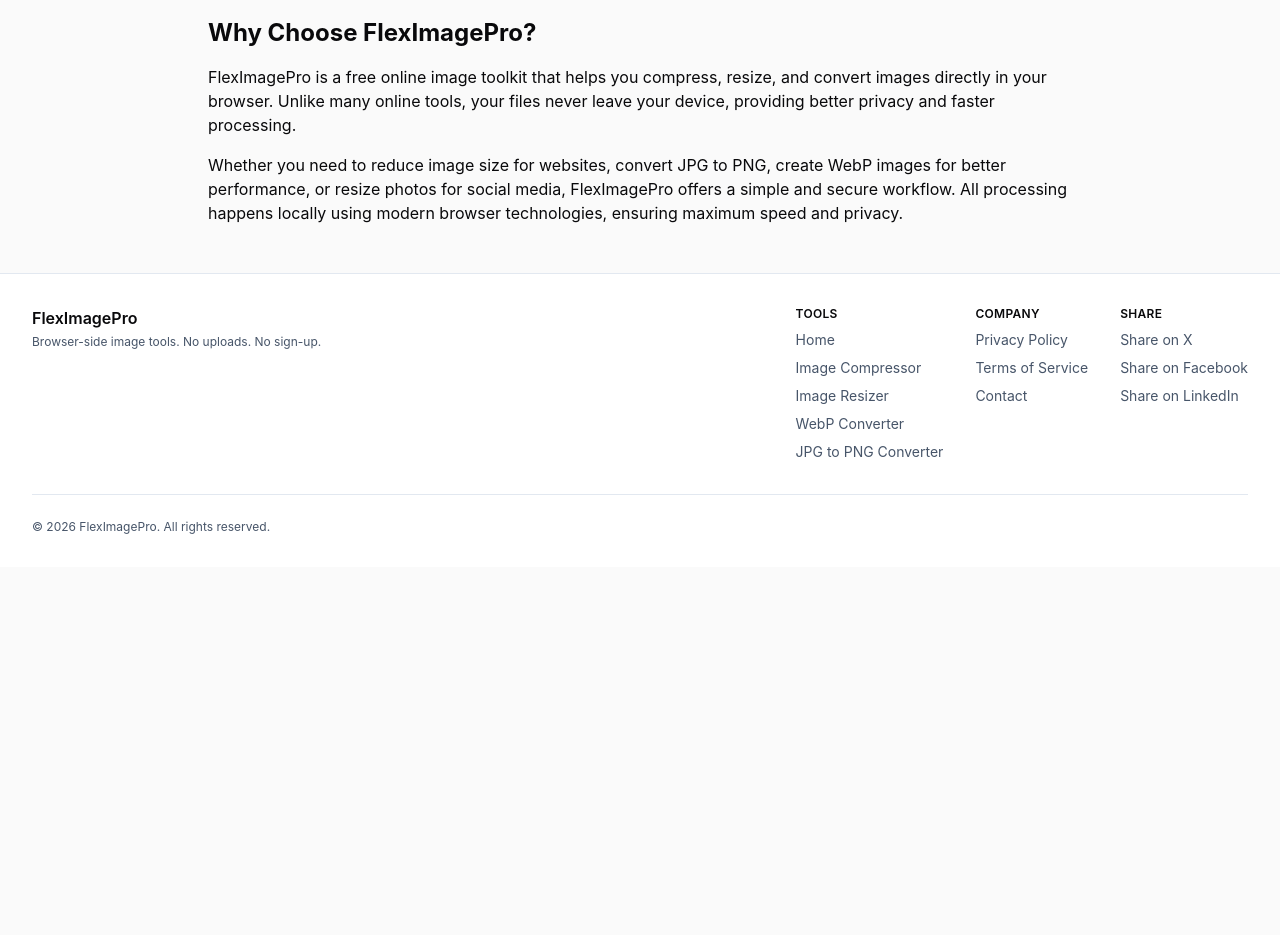
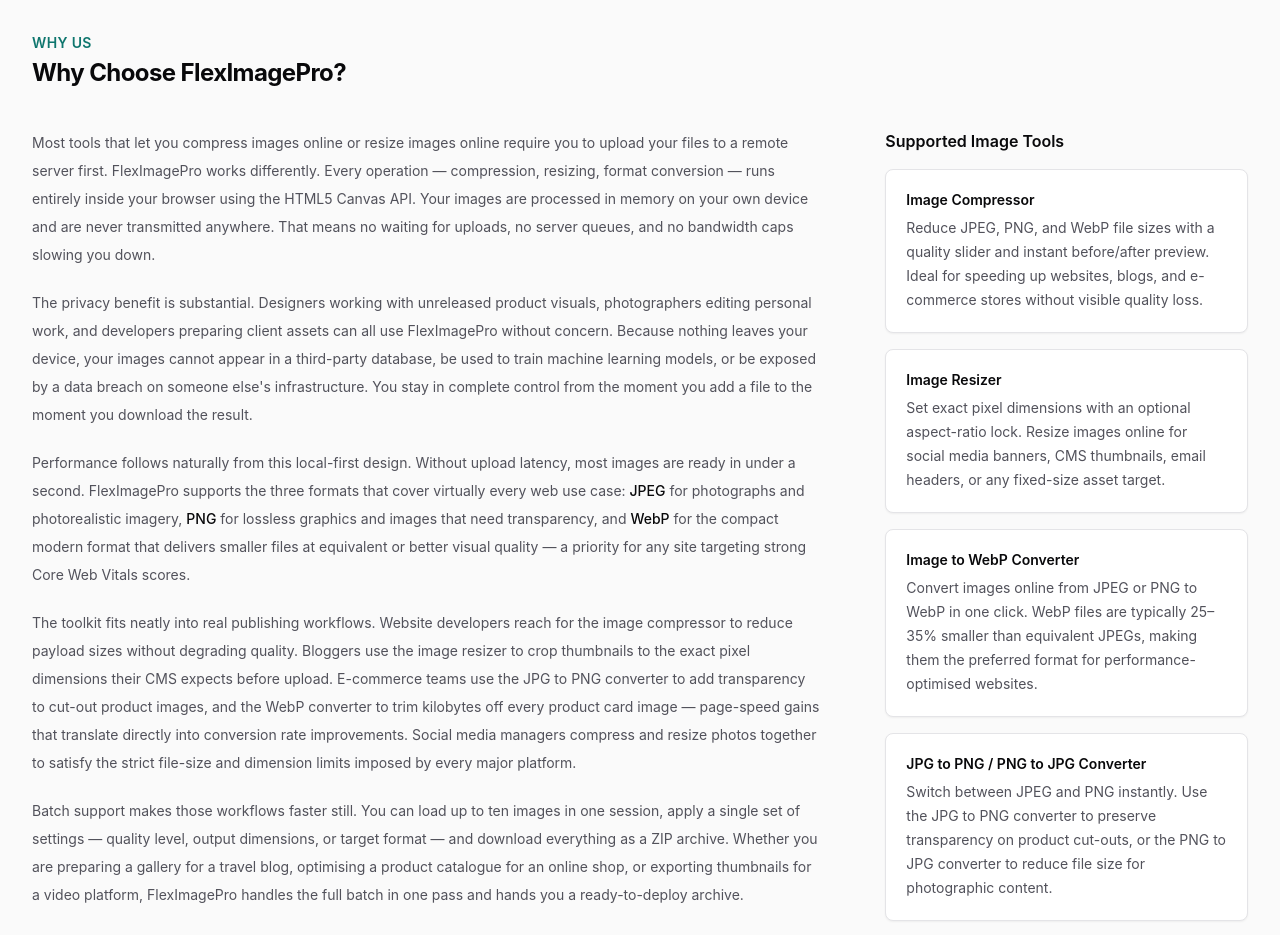
Before and after one commit to ara33n/fleximagepro, an Angular app: page / in a window 1280 px wide. Shown: the part 2460-3395 px from the top of the page. Before the commit the page ends 3027 px from the top, so only its background shows below. Built offline with nearby package versions, Linux system fonts and the light colour scheme.

Commit message:
feat: enhance 'Why Choose FlexImagePro?' section with detailed benefits and supported tools

```diff
--- a/src/app/features/home/home.component.html
+++ b/src/app/features/home/home.component.html
@@ -197,22 +197,129 @@
     </dl>
   </section>
 
-  <section class="bg-zinc-50 py-12 dark:bg-zinc-900">
-    <div class="mx-auto max-w-4xl px-4">
-      <h2 class="text-2xl font-bold">Why Choose FlexImagePro?</h2>
+  <section class="bg-zinc-50 py-12 dark:bg-zinc-900 md:py-16" aria-labelledby="why-heading">
+    <div class="mx-auto max-w-7xl px-4 sm:px-6 lg:px-8">
 
-      <p class="mt-4">
-        FlexImagePro is a free online image toolkit that helps you compress, resize, and convert
-        images directly in your browser. Unlike many online tools, your files never leave your
-        device, providing better privacy and faster processing.
-      </p>
+      <div class="mb-10">
+        <p class="text-sm font-semibold uppercase tracking-wide text-teal-700 dark:text-teal-300">
+          Why us
+        </p>
+        <h2
+          id="why-heading"
+          class="mt-1 text-2xl font-bold tracking-tight text-zinc-950 dark:text-white"
+        >
+          Why Choose FlexImagePro?
+        </h2>
+      </div>
 
-      <p class="mt-4">
-        Whether you need to reduce image size for websites, convert JPG to PNG, create WebP images
-        for better performance, or resize photos for social media, FlexImagePro offers a simple and
-        secure workflow. All processing happens locally using modern browser technologies, ensuring
-        maximum speed and privacy.
-      </p>
+      <div class="grid gap-10 lg:grid-cols-3 lg:gap-16">
+
+        <div class="lg:col-span-2 space-y-5 text-sm leading-7 text-zinc-600 dark:text-zinc-400">
+
+          <p>
+            Most tools that let you compress images online or resize images online require you to
+            upload your files to a remote server first. FlexImagePro works differently. Every
+            operation — compression, resizing, format conversion — runs entirely inside your browser
+            using the HTML5 Canvas API. Your images are processed in memory on your own device and
+            are never transmitted anywhere. That means no waiting for uploads, no server queues, and
+            no bandwidth caps slowing you down.
+          </p>
+
+          <p>
+            The privacy benefit is substantial. Designers working with unreleased product visuals,
+            photographers editing personal work, and developers preparing client assets can all use
+            FlexImagePro without concern. Because nothing leaves your device, your images cannot
+            appear in a third-party database, be used to train machine learning models, or be exposed
+            by a data breach on someone else's infrastructure. You stay in complete control from the
+            moment you add a file to the moment you download the result.
+          </p>
+
+          <p>
+            Performance follows naturally from this local-first design. Without upload latency, most
+            images are ready in under a second. FlexImagePro supports the three formats that cover
+            virtually every web use case: <strong class="font-medium text-zinc-950 dark:text-white">JPEG</strong>
+            for photographs and photorealistic imagery,
+            <strong class="font-medium text-zinc-950 dark:text-white">PNG</strong> for lossless
+            graphics and images that need transparency, and
+            <strong class="font-medium text-zinc-950 dark:text-white">WebP</strong> for the compact
+            modern format that delivers smaller files at equivalent or better visual quality — a
+            priority for any site targeting strong Core Web Vitals scores.
+          </p>
+
+          <p>
+            The toolkit fits neatly into real publishing workflows. Website developers reach for the
+            image compressor to reduce payload sizes without degrading quality. Bloggers use the
+            image resizer to crop thumbnails to the exact pixel dimensions their CMS expects before
+            upload. E-commerce teams use the JPG to PNG converter to add transparency to cut-out
+            product images, and the WebP converter to trim kilobytes off every product card image
+            — page-speed gains that translate directly into conversion rate improvements. Social
+            media managers compress and resize photos together to satisfy the strict file-size and
+            dimension limits imposed by every major platform.
+          </p>
+
+          <p>
+            Batch support makes those workflows faster still. You can load up to ten images in one
+            session, apply a single set of settings — quality level, output dimensions, or target
+            format — and download everything as a ZIP archive. Whether you are preparing a gallery
+            for a travel blog, optimising a product catalogue for an online shop, or exporting
+            thumbnails for a video platform, FlexImagePro handles the full batch in one pass and
+            hands you a ready-to-deploy archive.
+          </p>
+
+          <p>
+            There is no account to create, no subscription to manage, and no software to install.
+            FlexImagePro works in any modern browser on desktop, tablet, or mobile. Open the tool,
+            drop your files in, adjust the settings, and download — that is the entire workflow,
+            every time.
+          </p>
+
+        </div>
+
+        <div class="lg:col-span-1">
+          <h3 class="mb-4 text-base font-semibold text-zinc-950 dark:text-white">
+            Supported Image Tools
+          </h3>
+          <ul class="space-y-4">
+            <li class="panel p-5">
+              <p class="text-sm font-semibold text-zinc-950 dark:text-white">Image Compressor</p>
+              <p class="mt-1.5 text-sm leading-6 text-zinc-600 dark:text-zinc-400">
+                Reduce JPEG, PNG, and WebP file sizes with a quality slider and instant before/after
+                preview. Ideal for speeding up websites, blogs, and e-commerce stores without
+                visible quality loss.
+              </p>
+            </li>
+            <li class="panel p-5">
+              <p class="text-sm font-semibold text-zinc-950 dark:text-white">Image Resizer</p>
+              <p class="mt-1.5 text-sm leading-6 text-zinc-600 dark:text-zinc-400">
+                Set exact pixel dimensions with an optional aspect-ratio lock. Resize images online
+                for social media banners, CMS thumbnails, email headers, or any fixed-size asset
+                target.
+              </p>
+            </li>
+            <li class="panel p-5">
+              <p class="text-sm font-semibold text-zinc-950 dark:text-white">
+                Image to WebP Converter
+              </p>
+              <p class="mt-1.5 text-sm leading-6 text-zinc-600 dark:text-zinc-400">
+                Convert images online from JPEG or PNG to WebP in one click. WebP files are
+                typically 25–35% smaller than equivalent JPEGs, making them the preferred format for
+                performance-optimised websites.
+              </p>
+            </li>
+            <li class="panel p-5">
+              <p class="text-sm font-semibold text-zinc-950 dark:text-white">
+                JPG to PNG / PNG to JPG Converter
+              </p>
+              <p class="mt-1.5 text-sm leading-6 text-zinc-600 dark:text-zinc-400">
+                Switch between JPEG and PNG instantly. Use the JPG to PNG converter to preserve
+                transparency on product cut-outs, or the PNG to JPG converter to reduce file size
+                for photographic content.
+              </p>
+            </li>
+          </ul>
+        </div>
+
+      </div>
     </div>
   </section>
 </article>
```
